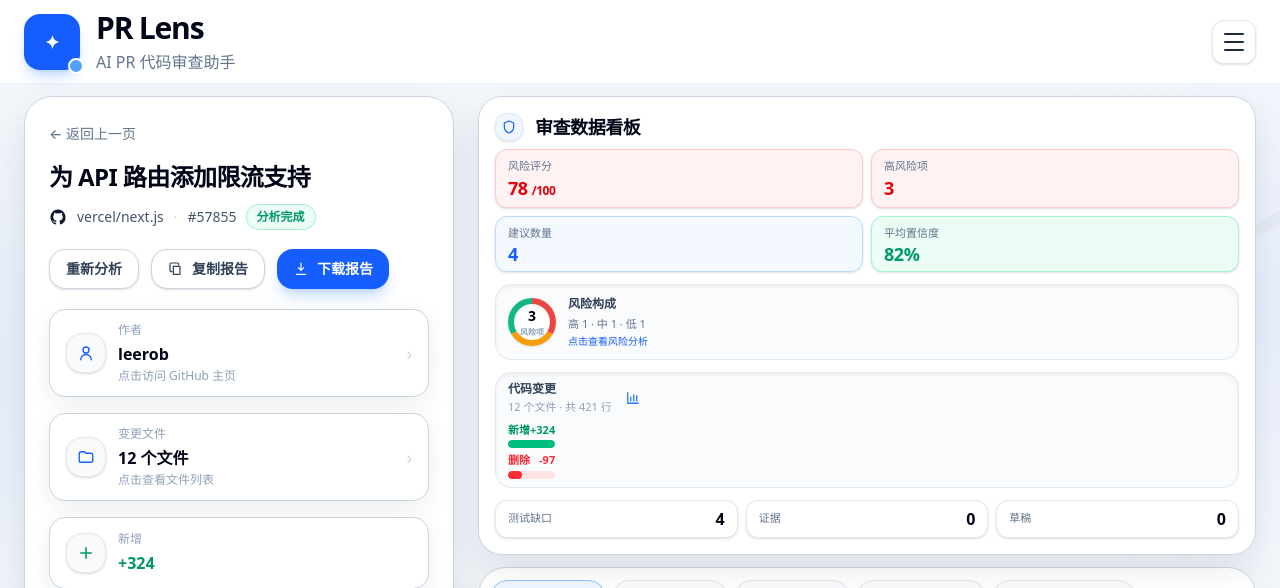
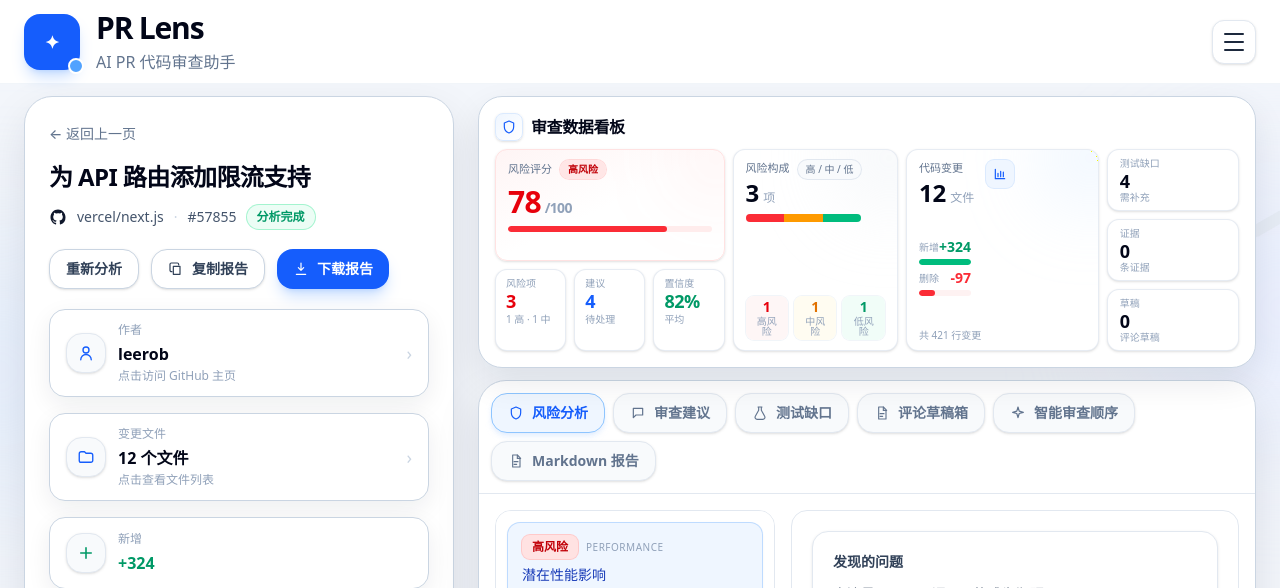
Before and after one commit to yu-tide/PR-Lens, a Next.js app: page /result in a window 1280 px wide. Shown: the top 588 px of the page. Built offline with nearby package versions, Linux system fonts and the light colour scheme; no server answers.

Commit message:
polish: result dashboard layout and navigation refinements

```diff
--- a/src/components/result/ChangeBarChart.tsx
+++ b/src/components/result/ChangeBarChart.tsx
@@ -4,47 +4,95 @@
 import { DashboardTooltip } from "@/components/result/DashboardTooltip";
 
 type ChangeBarChartProps = {
-  additions: number; deletions: number; changedFileCount: number;
-  totalChanges: number; onClick: () => void;
+  additions: number;
+  deletions: number;
+  changedFileCount: number;
+  totalChanges: number;
+  onClick: () => void;
 };
 
 export function ChangeBarChart({
-  additions, deletions, changedFileCount, totalChanges, onClick,
+  additions,
+  deletions,
+  changedFileCount,
+  totalChanges,
+  onClick,
 }: ChangeBarChartProps) {
   const max = Math.max(additions, deletions, 1);
-  const additionPercent = Math.max(8, Math.round((additions / max) * 100));
-  const deletionPercent = Math.max(8, Math.round((deletions / max) * 100));
+  const additionPercent = Math.max(6, Math.round((additions / max) * 100));
+  const deletionPercent = Math.max(6, Math.round((deletions / max) * 100));
 
   return (
-    <button type="button" onClick={onClick}
-      className="group relative z-0 flex min-h-[76px] flex-col justify-center rounded-2xl border border-slate-200 bg-slate-50/80 px-3 py-2 text-left shadow-inner transition hover:z-30 hover:border-blue-300 hover:bg-blue-50/70 hover:shadow-[0_10px_24px_rgba(37,99,235,0.12)] focus-visible:z-30">
-      <div className="flex items-center justify-between gap-3">
+    <button
+      type="button"
+      onClick={onClick}
+      className="group relative z-0 flex h-full min-h-[112px] flex-col justify-between overflow-hidden rounded-xl border border-slate-200/80 bg-white px-3 py-2.5 text-left shadow-sm transition hover:z-30 hover:-translate-y-0.5 hover:border-blue-200 hover:bg-slate-50/40 hover:shadow-[0_10px_24px_rgba(15,23,42,0.08)] focus-visible:z-30 focus-visible:outline-none focus-visible:ring-2 focus-visible:ring-blue-300"
+    >
+      <span className="pointer-events-none absolute -right-10 -top-10 h-24 w-24 rounded-full bg-blue-200/30 blur-2xl" />
+
+      <div className="relative flex items-start justify-between gap-3">
         <div>
-          <p className="text-xs font-semibold text-slate-700">代码变更</p>
-          <p className="mt-0.5 text-[11px] text-slate-400">{changedFileCount} 个文件 · 共 {totalChanges} 行</p>
+          <p className="text-[11px] font-medium text-slate-500">代码变更</p>
+
+          <p className="mt-1 text-2xl font-bold leading-none text-slate-950">
+            {changedFileCount}
+            <span className="ml-1 text-xs font-medium text-slate-400">
+              文件
+            </span>
+          </p>
         </div>
-        <ChartIcon className="h-4.5 w-4.5 text-blue-500" />
+
+        <span className="flex h-7 w-7 shrink-0 items-center justify-center rounded-lg bg-blue-50 text-blue-600 ring-1 ring-blue-100">
+          <ChartIcon className="h-4 w-4" />
+        </span>
       </div>
-      <div className="mt-1.5 space-y-1">
+
+      <div className="relative space-y-1.5">
         <div>
-          <div className="mb-0.5 flex justify-between text-[11px] font-semibold text-emerald-600">
-            <span>新增</span><span>+{additions}</span>
+          <div className="mb-1 flex items-center justify-between">
+            <span className="text-[10px] font-medium text-slate-400">
+              新增
+            </span>
+
+            <span className="text-sm font-bold leading-none text-emerald-600">
+              +{additions}
+            </span>
           </div>
-          <div className="h-2 overflow-hidden rounded-full bg-emerald-100">
-            <div className="h-full rounded-full bg-emerald-500" style={{ width: `${additionPercent}%` }} />
+
+          <div className="h-1.5 overflow-hidden rounded-full bg-emerald-50">
+            <div
+              className="h-full rounded-full bg-emerald-500"
+              style={{ width: `${additionPercent}%` }}
+            />
           </div>
         </div>
+
         <div>
-          <div className="mb-0.5 flex justify-between text-[11px] font-semibold text-red-500">
-            <span>删除</span><span>-{deletions}</span>
+          <div className="mb-1 flex items-center justify-between">
+            <span className="text-[10px] font-medium text-slate-400">
+              删除
+            </span>
+
+            <span className="text-sm font-bold leading-none text-red-500">
+              -{deletions}
+            </span>
           </div>
-          <div className="h-2 overflow-hidden rounded-full bg-red-100">
-            <div className="h-full rounded-full bg-red-500" style={{ width: `${deletionPercent}%` }} />
+
+          <div className="h-1.5 overflow-hidden rounded-full bg-red-50">
+            <div
+              className="h-full rounded-full bg-red-500"
+              style={{ width: `${deletionPercent}%` }}
+            />
           </div>
         </div>
       </div>
+
+      <p className="relative text-[10px] leading-none text-slate-400">
+        共 {totalChanges} 行变更
+      </p>
+
       <DashboardTooltip placement="top">
-        代码变更规模：{changedFileCount} 个文件，新增 {additions} 行，删除 {deletions} 行。点击查看智能审查顺序。
+        代码变更规模：{changedFileCount} 个文件，新增 {additions} 行，删除 {deletions} 行。点击查看预规则分析。
       </DashboardTooltip>
     </button>
   );
--- a/src/components/result/DashboardKpiCard.tsx
+++ b/src/components/result/DashboardKpiCard.tsx
@@ -4,40 +4,141 @@
 import { DashboardTooltip } from "@/components/result/DashboardTooltip";
 
 type DashboardKpiCardProps = {
-  label: string; value: ReactNode; description: string;
-  tone?: "red" | "amber" | "emerald" | "blue"; onClick?: () => void;
+  label: string;
+  value: ReactNode;
+  description: string;
+  tone?: "red" | "amber" | "emerald" | "blue";
+  onClick?: () => void;
+  variant?: "default" | "hero";
+  progress?: number;
 };
 
 export function DashboardKpiCard({
-  label, value, description, tone = "blue", onClick,
+  label,
+  value,
+  description,
+  tone = "blue",
+  onClick,
+  variant = "default",
+  progress,
 }: DashboardKpiCardProps) {
+  const isHero = variant === "hero";
+
   const toneStyles = {
-    red: "border-red-200 bg-red-50 text-red-600 hover:border-red-300 hover:bg-red-50/80",
-    amber: "border-amber-200 bg-amber-50 text-amber-600 hover:border-amber-300 hover:bg-amber-50/80",
-    emerald: "border-emerald-200 bg-emerald-50 text-emerald-600 hover:border-emerald-300 hover:bg-emerald-50/80",
-    blue: "border-blue-200 bg-blue-50/70 text-blue-600 hover:border-blue-300 hover:bg-blue-50/90",
+    red: {
+      value: "text-red-600",
+      border: "border-red-100",
+      bg: "bg-gradient-to-br from-red-50/80 via-white to-white",
+      badge: "bg-red-100/80 text-red-700 ring-red-200/70",
+      track: "bg-red-100/60",
+      bar: "bg-red-500",
+      glow: "bg-red-400/10",
+    },
+    amber: {
+      value: "text-amber-600",
+      border: "border-amber-100",
+      bg: "bg-gradient-to-br from-amber-50/90 via-white to-white",
+      badge: "bg-amber-100/90 text-amber-700 ring-amber-200/70",
+      track: "bg-amber-100/70",
+      bar: "bg-amber-500",
+      glow: "bg-amber-400/10",
+    },
+    emerald: {
+      value: "text-emerald-600",
+      border: "border-emerald-100",
+      bg: "bg-gradient-to-br from-emerald-50/80 via-white to-white",
+      badge: "bg-emerald-100/80 text-emerald-700 ring-emerald-200/70",
+      track: "bg-emerald-100/60",
+      bar: "bg-emerald-500",
+      glow: "bg-emerald-400/10",
+    },
+    blue: {
+      value: "text-blue-600",
+      border: "border-blue-100",
+      bg: "bg-gradient-to-br from-blue-50/80 via-white to-white",
+      badge: "bg-blue-100/80 text-blue-700 ring-blue-200/70",
+      track: "bg-blue-100/60",
+      bar: "bg-blue-500",
+      glow: "bg-blue-400/10",
+    },
   }[tone];
 
-  const content = (
+  const safeProgress =
+    typeof progress === "number" ? Math.min(100, Math.max(0, progress)) : 0;
+
+  const cardClass = [
+    "group relative z-0 flex w-full flex-col overflow-hidden rounded-xl border text-left shadow-sm transition",
+    "hover:z-30 hover:-translate-y-0.5 hover:border-blue-200 hover:shadow-[0_10px_24px_rgba(15,23,42,0.08)]",
+    "focus-visible:z-30 focus-visible:outline-none focus-visible:ring-2 focus-visible:ring-blue-300",
+    isHero
+      ? `${toneStyles.border} ${toneStyles.bg} gap-2 px-3 py-2.5`
+      : "border-slate-200/80 bg-white gap-1 px-2.5 py-2 hover:bg-slate-50/60",
+  ].join(" ");
+
+  const content = isHero ? (
     <>
-      <span className="text-[11px] font-medium text-slate-500">{label}</span>
-      <span className="mt-1 text-lg font-bold leading-none tracking-tight">{value}</span>
+      <span
+        className={`pointer-events-none absolute -right-8 -top-8 h-20 w-20 rounded-full blur-2xl ${toneStyles.glow}`}
+      />
+
+      <div className="relative flex items-center justify-between gap-2">
+        <span className="text-[11px] font-medium text-slate-500">{label}</span>
+
+        <span
+          className={`rounded-full px-2 py-0.5 text-[10px] font-semibold ring-1 ${toneStyles.badge}`}
+        >
+          {description}
+        </span>
+      </div>
+
+      <span
+        className={`relative text-3xl font-bold leading-none tracking-tight ${toneStyles.value}`}
+      >
+        {value}
+      </span>
+
+      <div
+        className={`relative h-1.5 w-full overflow-hidden rounded-full ${toneStyles.track}`}
+      >
+        <div
+          className={`h-full rounded-full ${toneStyles.bar}`}
+          style={{ width: `${safeProgress}%` }}
+        />
+      </div>
+    </>
+  ) : (
+    <>
+      <span className="text-[10px] font-medium leading-none text-slate-400">
+        {label}
+      </span>
+
+      <span
+        className={`text-lg font-bold leading-none tracking-tight ${toneStyles.value}`}
+      >
+        {value}
+      </span>
+
+      <span className="truncate text-[10px] leading-none text-slate-400">
+        {description}
+      </span>
+
+      <span
+        className={`pointer-events-none absolute bottom-0 left-0 h-0.5 w-0 transition-all duration-200 group-hover:w-full ${toneStyles.bar}`}
+      />
     </>
   );
 
   if (onClick) {
     return (
-      <button type="button" onClick={onClick}
-        className={`group relative z-0 flex min-h-[42px] flex-col rounded-xl border px-3 py-2 text-left shadow-sm transition hover:z-30 hover:-translate-y-0.5 hover:shadow-[0_10px_24px_rgba(37,99,235,0.12)] focus-visible:z-30 ${toneStyles}`}>
+      <button type="button" onClick={onClick} className={cardClass}>
         {content}
-        <DashboardTooltip placement="bottom">{description}</DashboardTooltip>
+
+        <DashboardTooltip placement={isHero ? "bottom" : "top"}>
+          {label}：{description}
+        </DashboardTooltip>
       </button>
     );
   }
 
-  return (
-    <article className={`group relative z-0 flex min-h-[42px] flex-col rounded-xl border px-3 py-2 shadow-sm ${toneStyles}`}>
-      {content}
-    </article>
-  );
+  return <article className={cardClass}>{content}</article>;
 }
--- a/src/components/result/DashboardMetricButton.tsx
+++ b/src/components/result/DashboardMetricButton.tsx
@@ -4,18 +4,41 @@
 import { DashboardTooltip } from "@/components/result/DashboardTooltip";
 
 type DashboardMetricButtonProps = {
-  label: string; value: ReactNode; description: string; onClick: () => void;
+  label: string;
+  value: ReactNode;
+  description: string;
+  onClick: () => void;
 };
 
 export function DashboardMetricButton({
-  label, value, description, onClick,
+  label,
+  value,
+  description,
+  onClick,
 }: DashboardMetricButtonProps) {
   return (
-    <button type="button" onClick={onClick}
-      className="group relative z-0 flex min-h-[36px] items-center justify-between gap-2 rounded-xl border border-slate-200 bg-white px-3 py-1.5 text-left shadow-sm transition hover:z-30 hover:-translate-y-0.5 hover:border-blue-300 hover:bg-blue-50/60 hover:shadow-[0_10px_24px_rgba(37,99,235,0.12)] focus-visible:z-30">
-      <span className="text-[11px] font-medium text-slate-500">{label}</span>
-      <span className="text-base font-semibold text-slate-950">{value}</span>
-      <DashboardTooltip placement="left">{description}</DashboardTooltip>
+    <button
+      type="button"
+      onClick={onClick}
+      className="group relative z-0 flex min-h-[32px] flex-col justify-center overflow-hidden rounded-xl border border-slate-200/80 bg-white px-3 py-2 text-left shadow-sm transition hover:z-30 hover:-translate-y-0.5 hover:border-blue-200 hover:bg-blue-50/40 hover:shadow-[0_10px_24px_rgba(15,23,42,0.08)] focus-visible:z-30 focus-visible:outline-none focus-visible:ring-2 focus-visible:ring-blue-300"
+    >
+      <span className="text-[10px] font-medium leading-none text-slate-400">
+        {label}
+      </span>
+
+      <span className="mt-1 text-lg font-bold leading-none text-slate-950">
+        {value}
+      </span>
+
+      <span className="mt-0.5 truncate text-[10px] leading-none text-slate-400">
+        {description}
+      </span>
+
+      <span className="pointer-events-none absolute bottom-0 left-0 h-0.5 w-0 bg-blue-500 transition-all duration-200 group-hover:w-full" />
+
+      <DashboardTooltip placement="left">
+        {label}：{description}
+      </DashboardTooltip>
     </button>
   );
 }
--- a/src/components/result/ResultDashboard.tsx
+++ b/src/components/result/ResultDashboard.tsx
@@ -13,49 +13,119 @@
   onNavigate: (tab: TabKey) => void;
 };
 
-export function ResultDashboard({ data, overview, onNavigate }: ResultDashboardProps) {
+export function ResultDashboard({
+  data,
+  overview,
+  onNavigate,
+}: ResultDashboardProps) {
+  const riskTone =
+    overview.riskLevel === "high"
+      ? "red"
+      : overview.riskLevel === "medium"
+        ? "amber"
+        : "emerald";
+
   return (
     <div className="flex flex-col gap-2">
-      <div className="flex flex-wrap items-center justify-between gap-2">
-        <div className="flex items-start gap-3">
-          <span className="flex h-7 w-7 items-center justify-center rounded-xl border border-blue-100 bg-blue-50 text-blue-600 shadow-sm">
-            <ShieldIcon className="h-4 w-4" />
-          </span>
-          <div><h2 className="text-lg font-semibold tracking-tight text-slate-950">审查数据看板</h2></div>
+      {/* Header */}
+      <div className="flex items-center gap-2">
+        <span className="flex h-7 w-7 shrink-0 items-center justify-center rounded-lg border border-blue-100 bg-gradient-to-br from-blue-50 to-white text-blue-600 shadow-sm">
+          <ShieldIcon className="h-4 w-4" />
+        </span>
+
+        <h2 className="text-base font-semibold tracking-tight text-slate-950">
+          审查数据看板
+        </h2>
+      </div>
+
+      {/* Dashboard Grid */}
+      <div className="grid gap-2 xl:grid-cols-[1.25fr_0.9fr_1.05fr_0.72fr]">
+        {/* Column 1 */}
+        <div className="grid gap-2">
+          <DashboardKpiCard
+            label="风险评分"
+            value={
+              <span>
+                {overview.riskScore}
+                <span className="ml-1 text-sm font-semibold text-slate-400">
+                  /100
+                </span>
+              </span>
+            }
+            description={overview.riskLabel}
+            tone={riskTone}
+            variant="hero"
+            progress={overview.riskScore}
+            onClick={() => onNavigate("risk")}
+          />
+
+          <div className="grid grid-cols-3 gap-2">
+            <DashboardKpiCard
+              label="风险项"
+              value={data.totalRiskCount}
+              description={`${data.highRiskCount} 高 · ${data.mediumRiskCount} 中`}
+              tone={
+                data.highRiskCount > 0
+                  ? "red"
+                  : data.mediumRiskCount > 0
+                    ? "amber"
+                    : "emerald"
+              }
+              onClick={() => onNavigate("risk")}
+            />
+
+            <DashboardKpiCard
+              label="建议"
+              value={data.suggestionCount}
+              description="待处理"
+              tone="blue"
+              onClick={() => onNavigate("suggestion")}
+            />
+
+            <DashboardKpiCard
+              label="置信度"
+              value={`${overview.confidence}%`}
+              description="平均"
+              tone="emerald"
+              onClick={() => onNavigate("risk")}
+            />
+          </div>
         </div>
-      </div>
-      <div className="grid gap-3 2xl:grid-cols-[1.05fr_0.95fr_1.1fr_0.72fr]">
-        <div className="grid gap-2 sm:grid-cols-2">
-          <DashboardKpiCard label="风险评分"
-            value={<span>{overview.riskScore}<span className="ml-1 text-xs font-semibold">/100</span></span>}
-            description={overview.riskLabel}
-            tone={overview.riskLevel === "high" ? "red" : overview.riskLevel === "medium" ? "amber" : "emerald"}
-            onClick={() => onNavigate("risk")} />
-          <DashboardKpiCard label="高风险项" value={overview.highRiskCount}
-            description="需人工确认"
-            tone={overview.highRiskCount > 0 ? "red" : "emerald"}
-            onClick={() => onNavigate("risk")} />
-          <DashboardKpiCard label="建议数量" value={overview.suggestionCount}
-            description="可复制草稿" tone="blue"
-            onClick={() => onNavigate("suggestion")} />
-          <DashboardKpiCard label="平均置信度" value={`${overview.confidence}%`}
-            description="AI 建议均值" tone="emerald"
-            onClick={() => onNavigate("risk")} />
-        </div>
+
+        {/* Column 2 */}
         <RiskDonutChart data={data} onClick={() => onNavigate("risk")} />
-        <ChangeBarChart additions={data.additions} deletions={data.deletions}
-          changedFileCount={data.changedFileCount} totalChanges={data.totalChanges}
-          onClick={() => onNavigate("order")} />
-        <div className="grid gap-2 sm:grid-cols-3 2xl:grid-cols-1">
-          <DashboardMetricButton label="测试缺口" value={data.testGapCount}
-            description={`识别到 ${data.testGapCount} 个潜在测试缺口。点击查看测试缺口。`}
-            onClick={() => onNavigate("testGap")} />
-          <DashboardMetricButton label="证据" value={data.evidenceCount}
-            description={`共聚合 ${data.evidenceCount} 条 evidence。点击查看风险证据。`}
-            onClick={() => onNavigate("risk")} />
-          <DashboardMetricButton label="草稿" value={data.draftCommentCount}
-            description={`草稿箱中有 ${data.draftCommentCount} 条评论草稿。点击查看草稿箱。`}
-            onClick={() => onNavigate("draft")} />
+
+        {/* Column 3 */}
+        <ChangeBarChart
+          additions={data.additions}
+          deletions={data.deletions}
+          changedFileCount={data.changedFileCount}
+          totalChanges={data.totalChanges}
+          onClick={() => onNavigate("preRule")}
+        />
+
+        {/* Column 4 */}
+        <div className="grid grid-cols-3 gap-2 xl:grid-cols-1">
+          <DashboardMetricButton
+            label="测试缺口"
+            value={data.testGapCount}
+            description="需补充"
+            onClick={() => onNavigate("testGap")}
+          />
+
+          <DashboardMetricButton
+            label="证据"
+            value={data.evidenceCount}
+            description="条证据"
+            onClick={() => onNavigate("risk")}
+          />
+
+          <DashboardMetricButton
+            label="草稿"
+            value={data.draftCommentCount}
+            description="评论草稿"
+            onClick={() => onNavigate("draft")}
+          />
         </div>
       </div>
     </div>
--- a/src/components/result/RiskDonutChart.tsx
+++ b/src/components/result/RiskDonutChart.tsx
@@ -3,35 +3,101 @@
 import type { DashboardData } from "@/types";
 import { DashboardTooltip } from "@/components/result/DashboardTooltip";
 
-type RiskDonutChartProps = { data: DashboardData; onClick: () => void };
+type RiskDonutChartProps = {
+  data: DashboardData;
+  onClick: () => void;
+};
 
 export function RiskDonutChart({ data, onClick }: RiskDonutChartProps) {
   const total = data.totalRiskCount;
-  const highDeg = total > 0 ? (data.highRiskCount / total) * 360 : 0;
-  const mediumDeg = total > 0 ? (data.mediumRiskCount / total) * 360 : 0;
-  const chartBackground = total > 0
-    ? `conic-gradient(#ef4444 0deg ${highDeg}deg, #f59e0b ${highDeg}deg ${highDeg + mediumDeg}deg, #10b981 ${highDeg + mediumDeg}deg 360deg)`
-    : "conic-gradient(#e2e8f0 0deg 360deg)";
+
+  const segments = [
+    {
+      label: "高",
+      value: data.highRiskCount,
+      barClass: "bg-red-500",
+      textClass: "text-red-600",
+      bgClass: "bg-red-50/70",
+    },
+    {
+      label: "中",
+      value: data.mediumRiskCount,
+      barClass: "bg-amber-500",
+      textClass: "text-amber-600",
+      bgClass: "bg-amber-50/70",
+    },
+    {
+      label: "低",
+      value: data.lowRiskCount,
+      barClass: "bg-emerald-500",
+      textClass: "text-emerald-600",
+      bgClass: "bg-emerald-50/70",
+    },
+  ];
 
   return (
-    <button type="button" onClick={onClick}
-      className="group relative z-0 flex min-h-[76px] items-center gap-3 rounded-2xl border border-slate-200 bg-slate-50/80 px-3 py-2 text-left shadow-inner transition hover:z-30 hover:border-blue-300 hover:bg-blue-50/70 hover:shadow-[0_10px_24px_rgba(37,99,235,0.12)] focus-visible:z-30">
-      <div className="flex h-12 w-12 shrink-0 items-center justify-center rounded-full p-1.5 shadow-sm"
-        style={{ background: chartBackground }}>
-        <div className="flex h-full w-full flex-col items-center justify-center rounded-full bg-white text-center shadow-inner">
-          <span className="text-sm font-bold text-slate-950">{total}</span>
-          <span className="text-[8px] font-semibold text-slate-400">风险项</span>
+    <button
+      type="button"
+      onClick={onClick}
+      className="group relative z-0 flex h-full min-h-[112px] flex-col justify-between overflow-hidden rounded-xl border border-slate-200/80 bg-white px-3 py-2.5 text-left shadow-sm transition hover:z-30 hover:-translate-y-0.5 hover:border-blue-200 hover:bg-slate-50/40 hover:shadow-[0_10px_24px_rgba(15,23,42,0.08)] focus-visible:z-30 focus-visible:outline-none focus-visible:ring-2 focus-visible:ring-blue-300"
+    >
+      <span className="pointer-events-none absolute -right-10 -top-10 h-24 w-24 rounded-full bg-slate-200/40 blur-2xl" />
+
+      <div className="relative">
+        <div className="flex items-start justify-between gap-2">
+          <div>
+            <p className="text-[11px] font-medium text-slate-500">风险构成</p>
+
+            <p className="mt-1 text-2xl font-bold leading-none text-slate-950">
+              {total}
+              <span className="ml-1 text-xs font-medium text-slate-400">
+                项
+              </span>
+            </p>
+          </div>
+
+          <span className="rounded-full bg-slate-50 px-2 py-0.5 text-[10px] font-medium text-slate-500 ring-1 ring-slate-200">
+            高 / 中 / 低
+          </span>
+        </div>
+
+        <div className="mt-2 flex h-2 w-full overflow-hidden rounded-full bg-slate-100">
+          {total > 0 ? (
+            segments.map((item) =>
+              item.value > 0 ? (
+                <div
+                  key={item.label}
+                  className={item.barClass}
+                  style={{ flexGrow: item.value }}
+                />
+              ) : null,
+            )
+          ) : (
+            <div className="h-full w-full bg-slate-200" />
+          )}
         </div>
       </div>
-      <div className="min-w-0 flex-1">
-        <p className="text-xs font-semibold text-slate-700">风险构成</p>
-        <p className="mt-1 text-[11px] leading-4 text-slate-500">
-          高 {data.highRiskCount} · 中 {data.mediumRiskCount} · 低 {data.lowRiskCount}
-        </p>
-        <p className="mt-0.5 text-[10px] font-medium text-blue-600">点击查看风险分析</p>
+
+      <div className="relative grid grid-cols-3 gap-1.5">
+        {segments.map((item) => (
+          <div
+            key={item.label}
+            className={`rounded-lg px-2 py-1 text-center ring-1 ring-slate-100 ${item.bgClass}`}
+          >
+            <p className={`text-sm font-bold leading-none ${item.textClass}`}>
+              {item.value}
+            </p>
+
+            <p className="mt-0.5 text-[10px] leading-none text-slate-400">
+              {item.label}风险
+            </p>
+          </div>
+        ))}
       </div>
+
       <DashboardTooltip placement="top">
-        风险构成：高风险 {data.highRiskCount} 项，中风险 {data.mediumRiskCount} 项，低风险 {data.lowRiskCount} 项。点击查看风险分析。
+        风险构成：高风险 {data.highRiskCount} 项，中风险 {data.mediumRiskCount} 项，低风险{" "}
+        {data.lowRiskCount} 项。点击查看风险分析。
       </DashboardTooltip>
     </button>
   );
```
